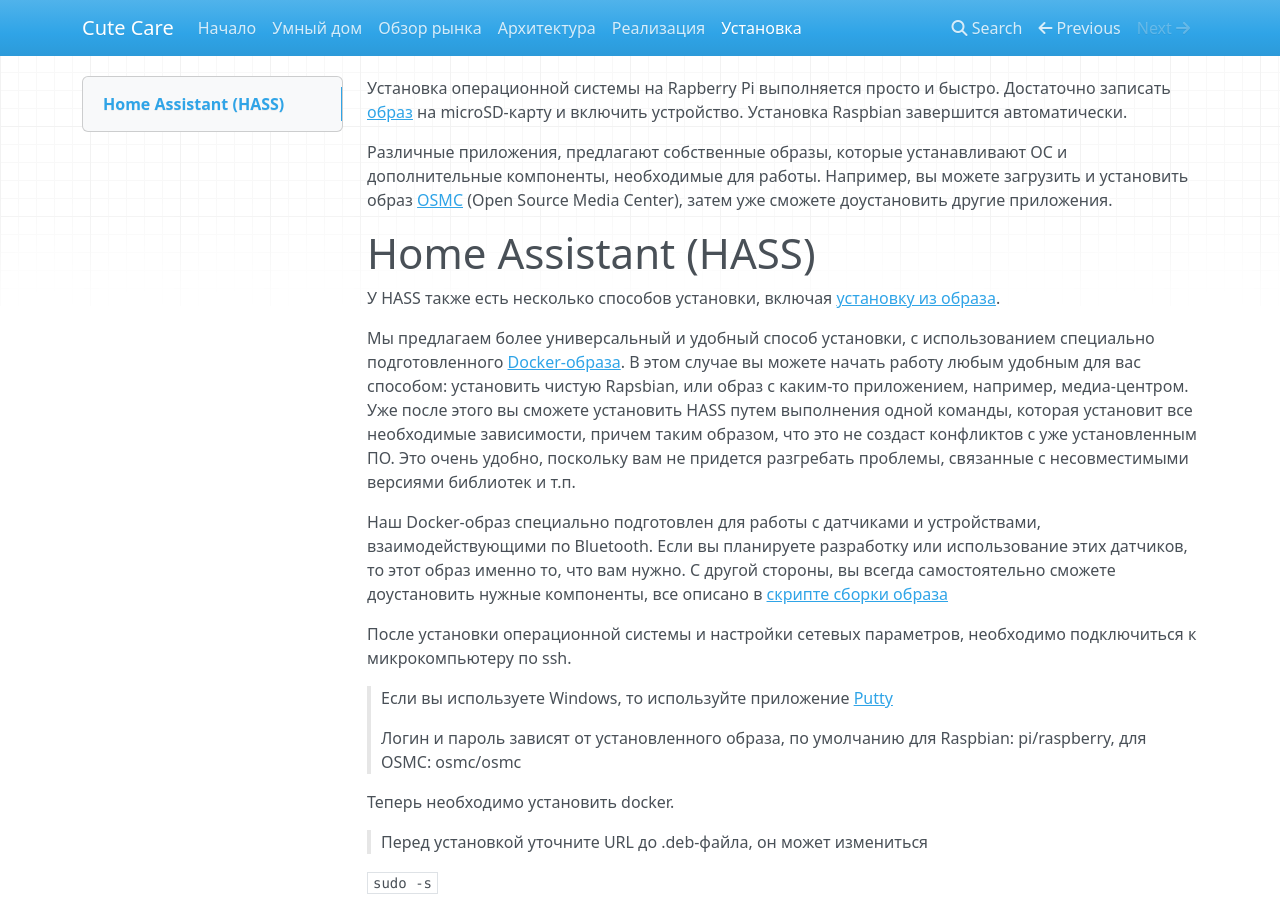
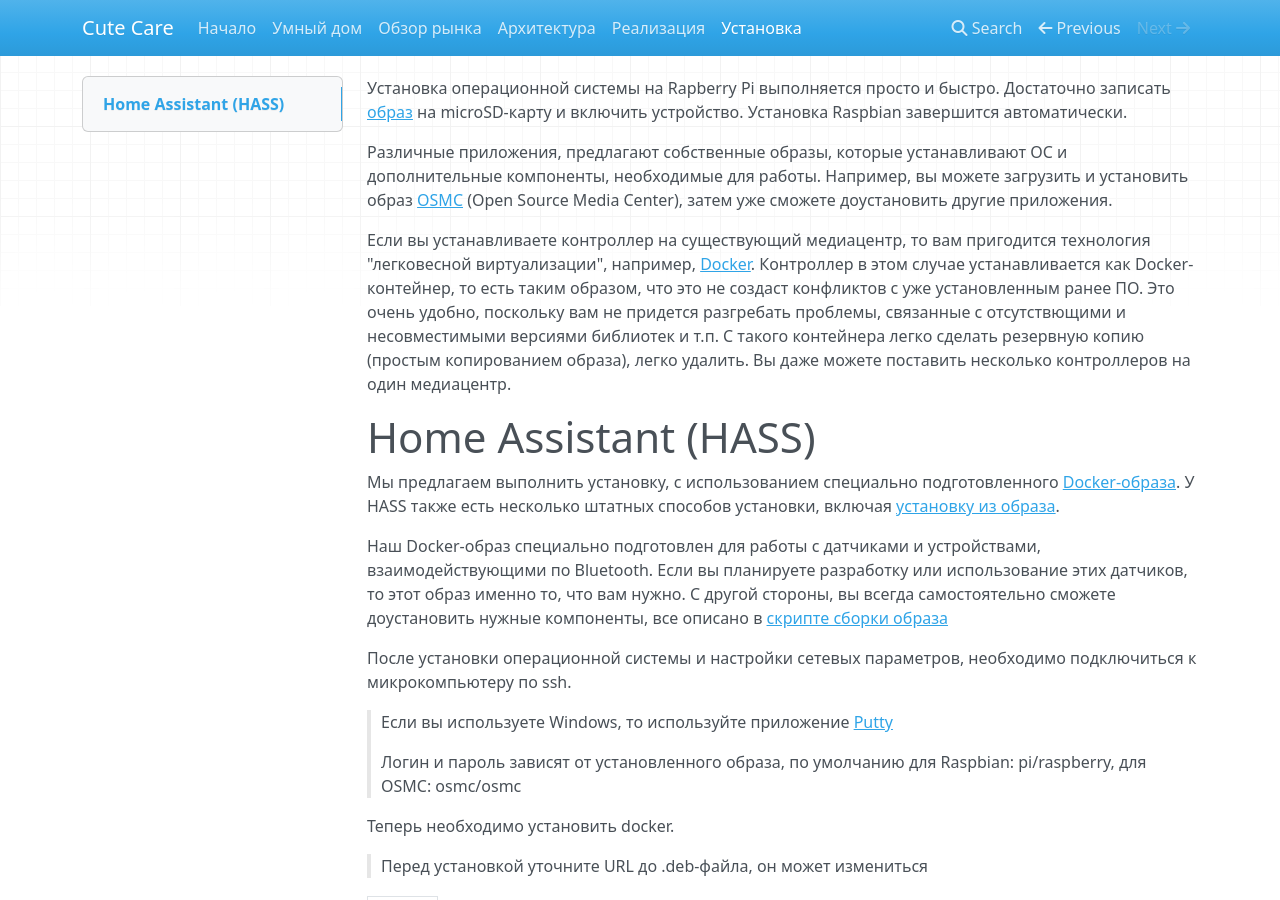
Before and after one commit to cutecare/cutecare-docs, an MkDocs documentation site: the page built from docs/Установка.md, in a window 1280 px wide and 900 px high. Built offline with MkDocs 1.6.1, drawn with Linux system fonts in a browser that asks for light colours; nearby versions of some CDN libraries; old or Windows-style settings are respelled for this version of MkDocs.

Commit message:
Update Установка.md

```diff
--- a/docs/Установка.md
+++ b/docs/Установка.md
@@ -5,14 +5,11 @@
 Различные приложения, предлагают собственные образы, которые устанавливают ОС и дополнительные компоненты, необходимые для работы.
 Например, вы можете загрузить и установить образ [OSMC](https://osmc.tv/download/) (Open Source Media Center), затем уже сможете доустановить другие приложения.
 
+Если вы устанавливаете контроллер на существующий медиацентр, то вам пригодится технология "легковесной виртуализации", например, [Docker](https://www.docker.com/). Контроллер в этом случае устанавливается как Docker-контейнер, то есть таким образом, что это не создаст конфликтов с уже установленным ранее ПО. Это очень удобно, поскольку вам не придется разгребать проблемы, связанные с отсутствющими и несовместимыми версиями библиотек и т.п. С такого контейнера легко сделать резервную копию (простым копированием образа), легко удалить. Вы даже можете поставить несколько контроллеров на один медиацентр.
+
 # Home Assistant (HASS)
 
-У HASS также есть несколько способов установки, включая [установку из образа](https://home-assistant.io/hassio/installation/).
-
-Мы предлагаем более универсальный и удобный способ установки, с использованием специально подготовленного [Docker-образа](https://hub.docker.com/r/cutecare/rpi-home-assistant/).
-В этом случае вы можете начать работу любым удобным для вас способом: установить чистую Rapsbian, или образ с каким-то приложением, например, медиа-центром.
-Уже после этого вы cможете установить HASS путем выполнения одной команды, которая установит все необходимые зависимости, причем таким образом,
-что это не создаст конфликтов с уже установленным ПО. Это очень удобно, поскольку вам не придется разгребать проблемы, связанные с несовместимыми версиями библиотек и т.п.
+Мы предлагаем выполнить установку, с использованием специально подготовленного [Docker-образа](https://hub.docker.com/r/cutecare/rpi-home-assistant/). У HASS также есть несколько штатных способов установки, включая [установку из образа](https://home-assistant.io/hassio/installation/).
 
 Наш Docker-образ специально подготовлен для работы с датчиками и устройствами, взаимодействующими по Bluetooth.
 Если вы планируете разработку или использование этих датчиков, то этот образ именно то, что вам нужно.
```
